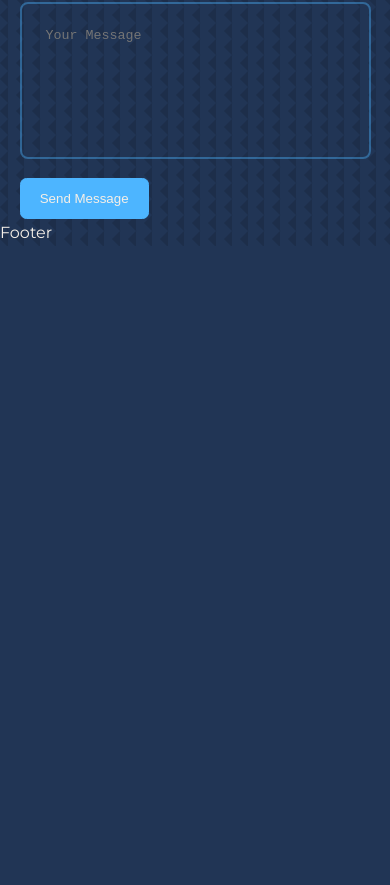
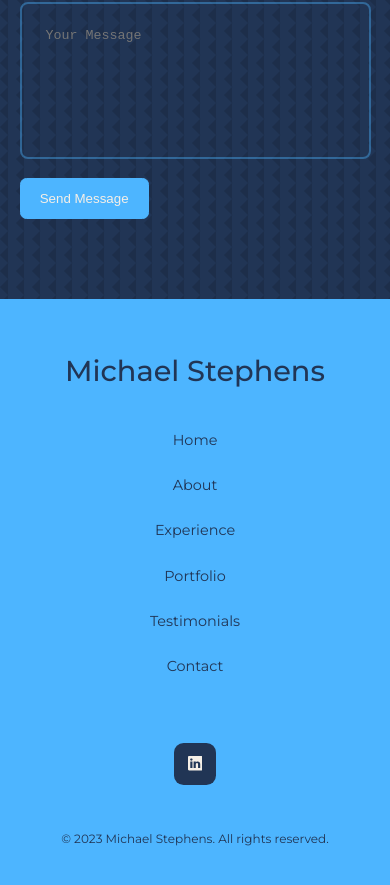
Before and after one commit to NashHub1/react-portfolio, a React (Create React App) app: page / in a window 390 px wide. Shown: the part 5705-6590 px from the top of the page. Before the commit the page ends 5951 px from the top, so only its background shows below. Built offline with nearby package versions, Linux system fonts and the light colour scheme.

Commit message:
Vorläufiges Ergebnis

```diff
--- a/package.json
+++ b/package.json
@@ -6,6 +6,7 @@
     "@testing-library/jest-dom": "^5.16.5",
     "@testing-library/react": "^13.4.0",
     "@testing-library/user-event": "^13.5.0",
+    "emailjs-com": "^3.2.0",
     "react": "^18.2.0",
     "react-dom": "^18.2.0",
     "react-icons": "^4.9.0",
--- a/src/Components/Contact/Contact.jsx
+++ b/src/Components/Contact/Contact.jsx
@@ -1,6 +1,8 @@
 import React from 'react'
 import './Contact.css'
 import { BsEnvelope,BsLinkedin } from 'react-icons/bs'
+import { useRef, useState } from 'react'
+import emailjs from 'emailjs-com'
 
 
 const Contact = () => {
@@ -28,7 +30,7 @@
             <input type="text" name="name" placeholder="Your Full Name" required />
             <input type="email" name="email" placeholder="Your Email" required />
             <textarea name="message" rows="7" required placeholder="Your Message"></textarea>
-            <button type="submit" className="btn btn_primary">Send Message</button>
+            <button type="submit" className="btn btn_primary" onClick={()=> alert('This is an example form. Function was not enabled by admin ') }>Send Message</button>
             {/* <span>{msg}</span> */}
           </form>
       </div>
--- a/src/Components/Experience/Experience.jsx
+++ b/src/Components/Experience/Experience.jsx
@@ -3,7 +3,7 @@
 import "./Experience.css";
 const Experience = () => {
   return (
-    <section id="Expercience">
+    <section id="Experience">
       {/* <h5 className="text-light">Meine Fähigkeiten</h5> */}
       <h5 className="text-light">My Skills</h5>
 
--- /dev/null
+++ b/src/Components/Footer/Footer.css
@@ -0,0 +1,72 @@
+footer {
+    background: var(--color-primary);
+    padding: 3rem 0;
+    text-align: center;
+    font-size: .9rem;
+    margin-top: 5rem;
+}
+
+footer a {
+    color: var(--color-bg);
+}
+
+.footer_logo {
+    font-size: 1.8rem;
+    font-weight: 500;
+    margin-bottom: 2rem;
+    display: inline-block;
+}
+
+.permalinks {
+    display: flex;
+    flex: wrap;
+    justify-content: center;
+    gap: 2rem;
+    margin: 0 auto 3rem;
+    margin-bottom: 4rem;
+
+}
+
+.footer_socials {
+    display: flex;
+    justify-content: center;
+    gap: 1rem;
+    margin-bottom: 4rem;
+}
+
+.footer_socials a {
+    background: var(--color-bg);
+    color: var(--color-white);
+    padding: 0.8rem;
+    border-radius: .6rem;
+    display: flex;
+    border: 1px solid transparent;
+
+}
+
+.footer_socials a:hover {
+    background: transparent;
+    color: var(--color-bg);
+    border-color: var(--color-bg);
+
+}
+
+.footer_copyright {
+    margin-bottom: 4rem;
+    color: var(--color-bg);
+
+}
+
+/* Media Queries (SM) */
+
+@media screen and (max-width: 600px) {
+    .permalinks {
+        flex-direction: column;
+        gap: 1.3rem;
+
+    }
+
+    .footer_socials {
+        margin-bottom: 2.6rem;
+    }
+}
--- a/src/Components/Footer/Footer.jsx
+++ b/src/Components/Footer/Footer.jsx
@@ -1,10 +1,27 @@
 import React from 'react'
-
+import {BsLinkedin} from 'react-icons/bs'
+import './Footer.css'
 const Footer = () => {
   return (
-    <div>
-      Footer
-    </div>
+    <footer>
+      <a href="#" className='footer_logo'>Michael Stephens</a>
+      <ul className="permalinks">
+        <li><a href="#">Home</a></li>
+        <li><a href="#About">About</a></li>
+        <li><a href="#Experience">Experience</a></li>
+        <li><a href="#Portfolio">Portfolio</a></li>
+        <li><a href="#Testimonials">Testimonials</a></li>
+        <li><a href="#Contact">Contact</a></li>
+      </ul>
+      <div className="footer_socials">
+        <a href="https://www.linkedin.com/in/michael-stephens-7743a31a0" target="blank">
+          <BsLinkedin/>
+        </a>
+      </div>
+      <div className="footer_copyright">
+        <small>&copy; {new Date().getFullYear()} Michael Stephens. All rights reserved.</small>
+      </div>
+    </footer>
   )
 }
 
--- a/src/Components/Navigation/Nav.jsx
+++ b/src/Components/Navigation/Nav.jsx
@@ -15,7 +15,7 @@
     <nav>
       <a href='#header' onClick={() => setActivNav('#header')} className={activeNav === '#header' ? 'active' : ''}><AiOutlineHome/></a>
       <a href='#About' onClick={() => setActivNav('#About')} className={activeNav === '#About' ? 'active' : ''}><AiOutlineQuestionCircle/></a>
-      <a href='#Expercience' onClick={() => setActivNav('#Expercience')} className={activeNav === '#Expercience' ? 'active' : ''}><BsFileEarmarkCode/></a>
+      <a href='#Experience' onClick={() => setActivNav('#Experience')} className={activeNav === '#Experience' ? 'active' : ''}><BsFileEarmarkCode/></a>
       <a href='#Portfolio' onClick={() => setActivNav('#Portfolio')} className={activeNav === '#Portfolio' ? 'active' : ''}><MdOutlineEngineering/></a>
       <a href='#Contact' onClick={() => setActivNav('#Contact')} className={activeNav === '#Contact' ? 'active' : ''}><MdContactPhone/></a>
     </nav>
```
Also changed, not shown: 1 other file (tests, documents, lock files or other folders).
